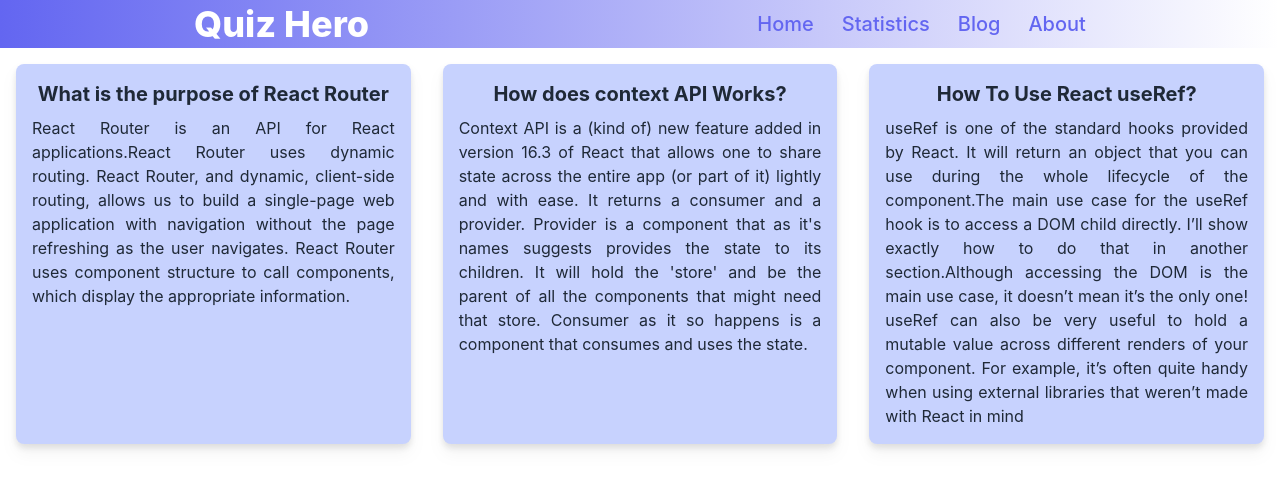
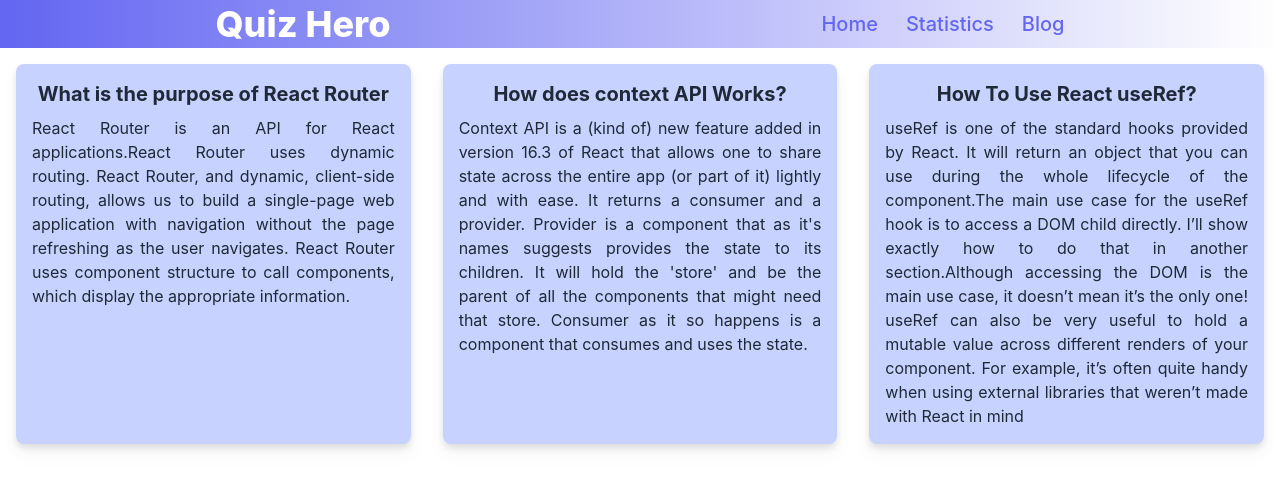
Before and after one commit to BbillahrariBBr/b6-quiz-crackerz, a React (Create React App) app in the folder quiz-hero/: page /blog in a window 1280 px wide. Shown: the top 488 px of the page. Built offline with nearby package versions, Linux system fonts and the light colour scheme.

Commit message:
assignment done

```diff
--- a/quiz-hero/src/components/Header/Header.js
+++ b/quiz-hero/src/components/Header/Header.js
@@ -11,7 +11,7 @@
                 <Link className=' hover:text-blue-500' to="/">Home</Link>
                 <Link className=' hover:text-blue-500' to="/statistics">Statistics</Link>
                 <Link className=' hover:text-blue-500' to="/blog">Blog</Link>
-                <Link className=' hover:text-blue-500' to="/about">About</Link>
+                {/* <Link className=' hover:text-blue-500' to="/about">About</Link> */}
             </div>
         </nav>
     );
```
Also changed, not shown: quiz-hero/src/App.js (+4 -4 lines).
